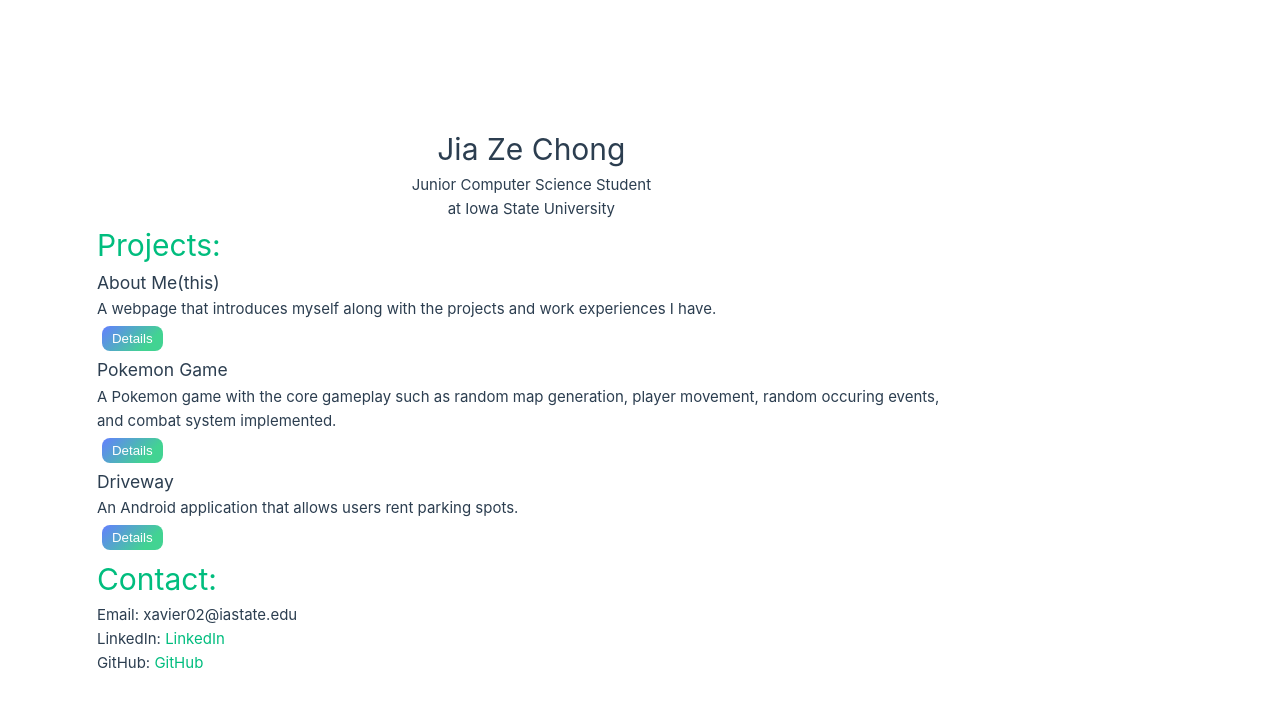
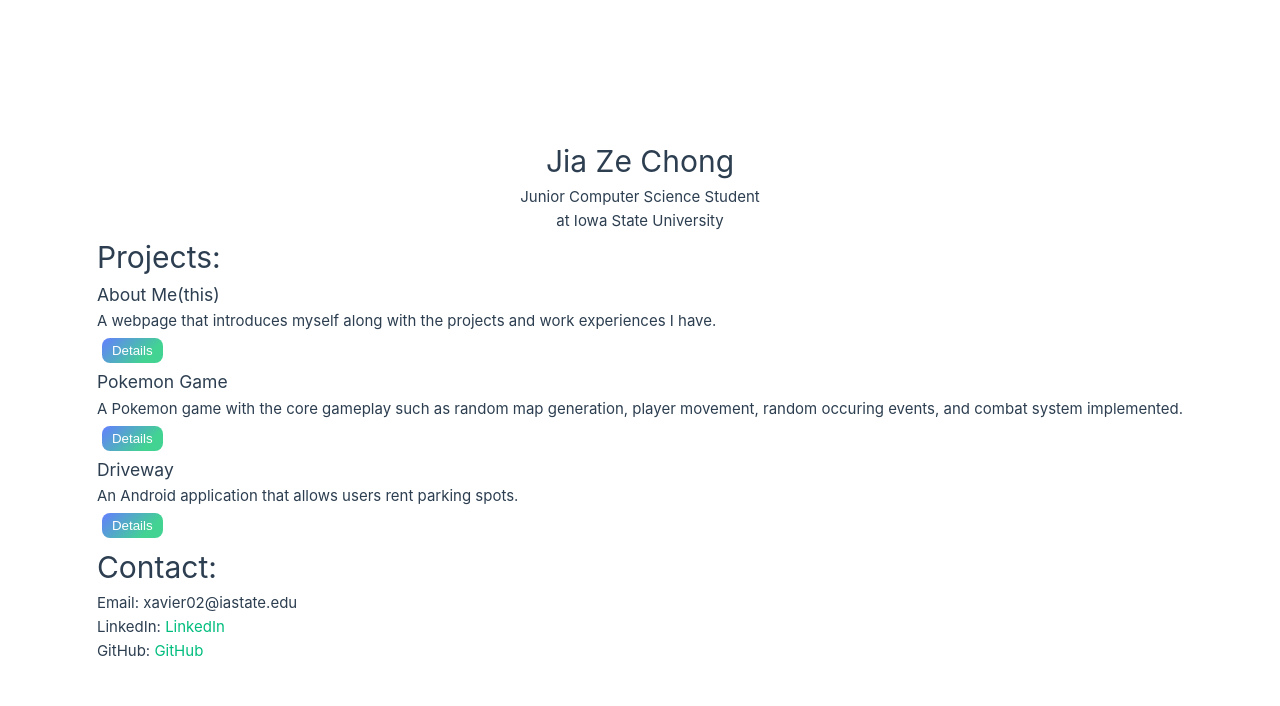
Before and after one commit to JiaZe-Chong/JiaZe-Chong.github.io, a Vue app: page / in a window 1280 px wide. Shown: the top 706 px of the page. Built offline with nearby package versions, Linux system fonts and the light colour scheme.

Commit message:
style changes

```diff
--- a/src/App.vue
+++ b/src/App.vue
@@ -5,20 +5,7 @@ import contact from './components/ContactMe.vue'
 </script>
 
 <template>
-  <div class="main">
-    <header>
-      <intro />
-    </header>
-
-    <main>
-      <projects />
-      <contact />
-    </main>
-  </div>
+    <intro />
+    <projects />
+    <contact />
 </template>
-
-<style scoped>
-.main {
-  width: 80%;
-}
-</style>
--- a/src/assets/base.css
+++ b/src/assets/base.css
@@ -66,6 +66,8 @@
 body {
   min-height: 100vh;
   color: var(--color-text);
+  display: flex;
+  place-items: center;
   background: var(--color-background);
   transition: color 0.5s, background-color 0.5s;
   line-height: 1.6;
--- a/src/assets/main.css
+++ b/src/assets/main.css
@@ -20,10 +20,3 @@ a,
     background-color: hsla(160, 100%, 37%, 0.2);
   }
 }
-
-@media (min-width: 1024px) {
-  body {
-    display: flex;
-    place-items: center;
-  }
-}
--- a/src/components/ContactMe.vue
+++ b/src/components/ContactMe.vue
@@ -6,9 +6,3 @@
     <p>GitHub: <a href="https://github.com/JiaZe-Chong">GitHub</a></p>
   </div>
 </template>
-
-<style scoped>
-h1 {
-  color: hsla(160, 100%, 37%, 1);
-}
-</style>
--- a/src/components/ExperienceItem.vue
+++ b/src/components/ExperienceItem.vue
@@ -1,33 +1,20 @@
 <script setup>
 import { ref } from 'vue'
-defineProps({
-  points: {
-    type: Array,
-    required: true
-  }
-})
-
 const det = ref(false)
 </script>
 
 <template>
   <div class="item">
-    <div class="title">
       <h3>
         <slot name="title"></slot>
       </h3>
-    </div>
-    <div class="details">
       <p>
         <slot name="introduction"></slot>
       </p>
       <button class="btn" @click="det = !det">Details</button>
-      <ul v-show="det">
-        <li v-for="point in points" v-bind:key="point">
-          {{ point }}
-        </li>
-      </ul>
-    </div>
+      <div v-show="det" class = "detail">
+        <slot name = "details"></slot>
+      </div>
   </div>
 </template>
 
@@ -41,11 +28,8 @@ const det = ref(false)
   border-radius: 8px;
   cursor: pointer;
 }
-
-h1 {
-  color: var(--color-heading);
-}
-p {
-  color: var(--color-text);
+.detail {
+  width: 95%;
+  padding-left: 5%;
 }
 </style>
--- a/src/components/Introduction.vue
+++ b/src/components/Introduction.vue
@@ -9,14 +9,10 @@
 </template>
 
 <style scoped>
-h1 {
-  text-align: center;
-}
-p {
-  text-align: center;
-}
-.item {
-  left: 10%;
-  width: 80%;
-}
+  h1{
+    text-align: center;
+  }
+  p{
+    text-align: center;
+  }
 </style>
--- a/src/components/ProjectList.vue
+++ b/src/components/ProjectList.vue
@@ -3,64 +3,59 @@ import ExperienceItem from './ExperienceItem.vue'
 </script>
 
 <template>
+  <div class = "item">
     <h1>Projects:</h1>
-
-  <ExperienceItem
-    :points="[
-      'Used conditional rendering to only show details on click.',
-      'Utilized components to organize code base.',
-      'Used slots and props to pass data into components.',
-      'Language: Javascript',
-      'Library/Technology: VueJS, Github Pages',
-      'Biggest lesson: You can never really learn everything there is to learn about some language/framework/library. You just need to learn the fundamental and keep learning while you are using it.'
-    ]"
-  >
+    <ExperienceItem>
       <template #title> About Me(this) </template>
 
       <template #introduction>
         A webpage that introduces myself along with the projects and work experiences I have.
       </template>
+
+      <template #details>
+        <p>Used conditional rendering to only show details on click.</p>
+        <p>Utilized components to organize code base.</p>
+        <p>Used slots and props to pass data into components.</p>
+        <p>Language: Javascript</p>
+        <p>Library/Technology: VueJS, Github Pages</p>
+        <p>Biggest lesson: You can never really learn everything there is to learn about some language/framework/library. You just need to learn the fundamental and keep learning while you are using it.</p>
+      </template>
     </ExperienceItem>
 
-  <ExperienceItem
-    :points="[
-      'Used nCurses for terminal manipulation and unbuffered input.',
-      'Developed and used a parser to parse data from a CSV file.',
-      'Utilized object-oriented programming to simplify and streamline the development of the game.',
-      'Utilized header files and Makefile to improve code maintainability.',
-      'Language: C and C++',
-      'Library/Technology: nCurses, Makefile',
-      'Biggest lesson: Technical dept, what seems like an easy solution for current complication may lead to a much harder problem that needs to be solve, so always plan ahead.'
-    ]"
-  >
+    <ExperienceItem>
       <template #title> Pokemon Game </template>
 
       <template #introduction>
         A Pokemon game with the core gameplay such as random map generation, player movement, random
         occuring events, and combat system implemented.
       </template>
+
+      <template #details>
+        <p>Used nCurses for terminal manipulation and unbuffered input.</p>
+        <p>Developed and used a parser to parse data from a CSV file.</p>
+        <p>Utilized object-oriented programming to simplify and streamline the development of the game.</p>
+        <p>Utilized header files and Makefile to improve code maintainability.</p>
+        <p>Language: C and C++</p>
+        <p>Library/Technology: nCurses, Makefile</p>
+        <p>Biggest lesson: Technical dept, what seems like an easy solution for current complication may lead to a much harder problem that needs to be solve, so always plan ahead.</p>
+      </template>
     </ExperienceItem>
 
-  <ExperienceItem
-    :points="[
-      'HTTP requests and WebSockets are used for communication between the front-end client and the back-end server. ',
-      'Implemented CRUD functions using REST API to manipulate data stored in the back-end server.',
-      'Utilized fragments and activities to make UI more friendly.',
-      'Language: Java',
-      'Library/Technology: Android Studio, Springboot, Git',
-      'Biggest lesson: Plan ahead, as projects get bigger, it is very important to plan ahead as even the simplest things such as naming variables can be hard due to namespace pollution.'
-    ]"
-  >
+    <ExperienceItem>
       <template #title> Driveway </template>
 
       <template #introduction>
         An Android application that allows users rent parking spots.
       </template>
+
+      <template #details>
+        <p>HTTP requests and WebSockets are used for communication between the front-end client and the back-end server.</p>
+        <p>Implemented CRUD functions using REST API to manipulate data stored in the back-end server</p>
+        <p>Utilized fragments and activities to make UI more friendly</p>
+        <p>Language: Java</p>
+        <p>Library/Technology: Android Studio, Springboot, Git</p>
+        <p>Biggest lesson: Plan ahead, as projects get bigger, it is very important to plan ahead as even the simplest things such as naming variables can be hard due to namespace pollution</p>
+      </template>
     </ExperienceItem>
+  </div>
 </template>
-
-<style scoped>
-h1 {
-  color: hsla(160, 100%, 37%, 1);
-}
-</style>
```
Also changed, not shown: 1 other file (tests, documents, lock files or other folders). Lines whose indentation alone changed are shown as unchanged.
